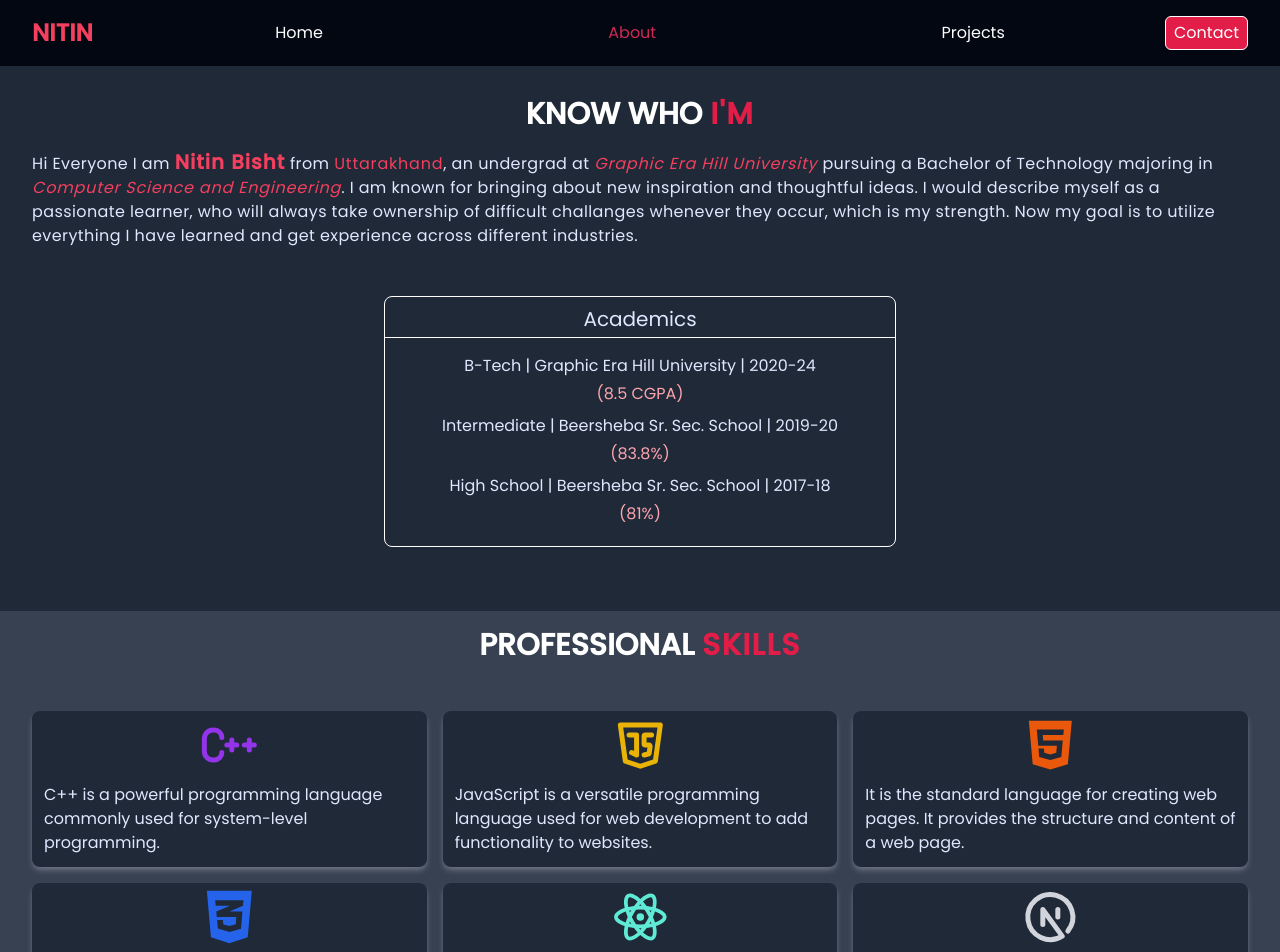
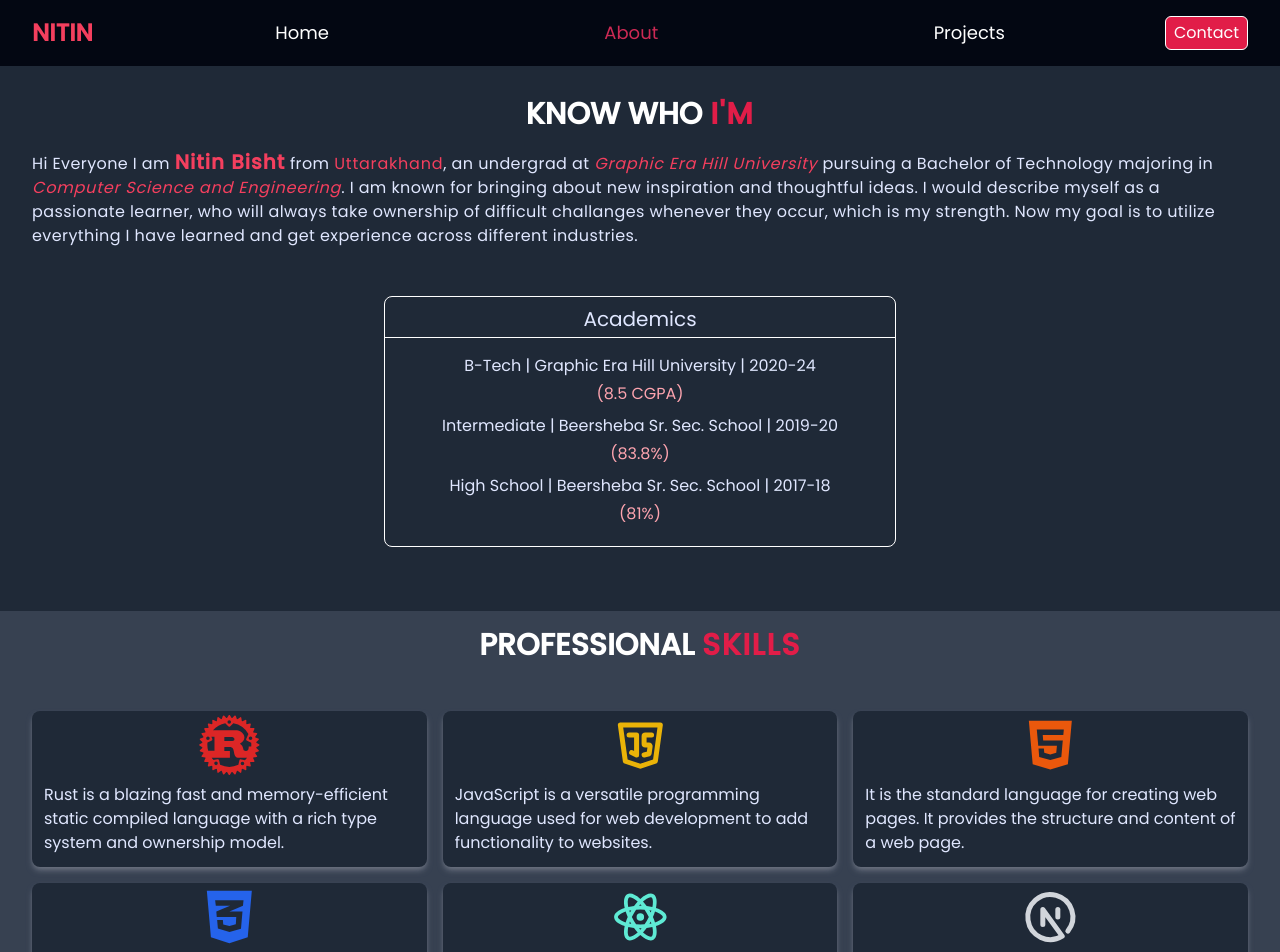
Before and after one commit to NickeyNb/NitinPortfolio, a React (Vite) app: page /about-me in a window 1280 px wide. Shown: the top 952 px of the page. Built offline with nearby package versions, Linux system fonts and the light colour scheme.

Commit message:
Prod2:Button and Links fixed

```diff
--- a/src/components/Footer.jsx
+++ b/src/components/Footer.jsx
@@ -15,7 +15,7 @@ const Footer = () => {
           <div className="leftFooter hidden  w-1/5  md:inline-flex md:border-r md:border-white">
             <Link
               className="flex w-full items-center justify-center"
-              to="https://nickeynb.github.io/PortfolioNitin/"
+              to="https://nitin-portfolio-coral.vercel.app/"
               target="_blank"
             >
               <img className="w-24" src={logo} alt="Nitin Nb Logo" />
--- a/src/components/Header.jsx
+++ b/src/components/Header.jsx
@@ -59,12 +59,10 @@ const Header = () => {
             </nav>
           ) : null}
           <div className="order-2  text-2xl font-semibold uppercase tracking-normal text-rose-500 md:order-1 md:w-1/5 md:pl-0">
-            <NavLink to={resume} target="_blank">
-              Nitin
-            </NavLink>
+            <Link to={"/"}>Nitin</Link>
           </div>
           <nav className="order-2 hidden  md:flex md:w-3/5">
-            <ul className="flex w-full justify-between">
+            <ul className="flex w-full justify-between text-lg">
               <li className="">
                 <NavLink to={"/"} className="hover:text-rose-600">
                   Home
@@ -83,11 +81,14 @@ const Header = () => {
             </ul>
           </nav>
           <div className="order-3  flex justify-end  md:w-1/5">
-            <button className="rounded-md  border border-solid border-white bg-rose-600 px-2 py-1 text-end hover:bg-rose-700">
-              <Link to={"/contact-me"} className="w-full">
-                Contact
-              </Link>
-            </button>
+            <Link
+              to={"/contact-me"}
+              className=" rounded-md  border border-solid border-white bg-rose-600 px-2 py-1 text-end hover:bg-rose-700"
+            >
+              {/* <button className="rounded-md  border border-solid border-white bg-rose-600 px-2 py-1 text-end hover:bg-rose-700"> */}
+              Contact
+              {/* </button> */}
+            </Link>
           </div>
         </div>
       </section>
--- a/src/pages/About.jsx
+++ b/src/pages/About.jsx
@@ -2,7 +2,7 @@ import React from "react";
 import Layout from "../components/layout/Layout";
 import { AiFillHtml5 } from "react-icons/ai";
 import { BiGitBranch } from "react-icons/bi";
-import { FaCss3Alt } from "react-icons/fa";
+import { FaCss3Alt, FaRust } from "react-icons/fa";
 import {
   TbBrandJavascript,
   TbBrandNodejs,
@@ -101,22 +101,27 @@ const About = () => {
                 </span>
               </h1>
               <div className="grid grid-cols-1 gap-x-4 gap-y-4 px-8 pt-12 sm:grid-cols-2   md:grid-cols-3">
-                <div className="rounded-lg bg-gray-800  px-2 py-1  shadow-md shadow-gray-500 hover:bg-gray-900">
+                <div className="rounded-lg bg-gray-800  px-2 py-1  shadow-md shadow-gray-500 hover:bg-gray-900 ">
+                  <Link
+                    to={"https://github.com/NickeyNb/rust-in-rust"}
+                    target="_blank"
+                    className="pt-2"
+                  >
+                    <FaRust className="w-full text-center text-6xl text-red-600 " />
+                  </Link>
+                  <p className="px-1 py-2">
+                    Rust is a blazing fast and memory-efficient static compiled
+                    language with a rich type system and ownership model.
+                  </p>
+                </div>
+                <div className="rounded-lg  bg-gray-800 px-2 py-1 shadow-md shadow-gray-500 hover:bg-gray-900">
                   <Link
                     to={"https://leetcode.com/nitinnb31122002/"}
                     target="_blank"
+                    className="pt-2"
                   >
-                    <TbBrandCpp className="w-full text-center text-6xl text-purple-600 " />
+                    <TbBrandJavascript className="w-full text-center text-6xl text-yellow-500" />
                   </Link>
-                  <p className="px-1 py-2">
-                    C++ is a powerful programming language commonly used for
-                    system-level programming.
-                  </p>
-                </div>
-                <div className="rounded-lg  bg-gray-800 px-2 py-1 shadow-md shadow-gray-500">
-                  <i className="pt-2">
-                    <TbBrandJavascript className="w-full text-center text-6xl text-yellow-500" />
-                  </i>
                   <p className="px-1 py-2">
                     JavaScript is a versatile programming language used for web
                     development to add functionality to websites.
--- a/src/pages/Contact.jsx
+++ b/src/pages/Contact.jsx
@@ -16,12 +16,14 @@ const Contact = () => {
   const [name, setName] = useState("");
   const [email, setEmail] = useState("");
   const [message, setMessage] = useState("");
+  const [isLoading, setIsLoading] = useState(false);
 
   const navigate = useNavigate();
 
   // send message handler
   const sendMessageHandler = async (e) => {
     e.preventDefault();
+    setIsLoading(true);
     try {
       const res = await axios.post(
         `https://nbportfolioserver.onrender.com/api/v1/contacts/send-message`,
@@ -36,13 +38,25 @@ const Contact = () => {
       );
       const isSucc = res.data.success;
       if (isSucc) {
+        setIsLoading(false);
         toast.success(res.data.message);
+        setName("");
+        setEmail("");
+        setMessage("");
         navigate("/");
       } else {
+        setIsLoading(false);
         toast.error("Some error");
+        setName("");
+        setEmail("");
+        setMessage("");
       }
     } catch (error) {
       toast.error("Can't send now !");
+      setIsLoading(false);
+      setName("");
+      setEmail("");
+      setMessage("");
     }
   };
   return (
@@ -136,8 +150,9 @@ const Contact = () => {
                     </div>
                     <div>
                       <button
-                        className="mt-1 w-full rounded border border-solid  border-rose-700 bg-rose-600 py-2 text-lg font-bold text-slate-100 hover:bg-rose-700"
                         type="submit"
+                        disabled={isLoading}
+                        className="mt-1 w-full rounded border border-solid border-rose-700 bg-rose-600  py-2 text-lg font-bold text-slate-100 hover:bg-rose-700 disabled:cursor-not-allowed disabled:bg-rose-400"
                       >
                         Send Message
                       </button>
--- a/src/pages/Project.jsx
+++ b/src/pages/Project.jsx
@@ -8,6 +8,7 @@ import expense from "../assets/Expense.png";
 import doctor from "../assets/Doctor.png";
 import chitchat from "../assets/ChitChat.png";
 import ecomm from "../assets/Ecomm.png";
+
 const Project = () => {
   return (
     <Layout>
@@ -17,10 +18,14 @@ const Project = () => {
             <div className="pt-8">
               <h1 className="text-center text-xl font-semibold uppercase tracking-normal text-white md:text-3xl">
                 My recent{" "}
-                <span className="font-semibold tracking-wider text-rose-600">
+                <Link
+                  to={"https://github.com/NickeyNb"}
+                  target={"_blank"}
+                  className="font-semibold tracking-wider text-rose-600 hover:text-rose-700"
+                >
                   {" "}
                   Projects
-                </span>
+                </Link>
               </h1>
             </div>
             {/* Projects */}
```
Also changed, not shown: 1 other file (tests, documents, lock files or other folders).
